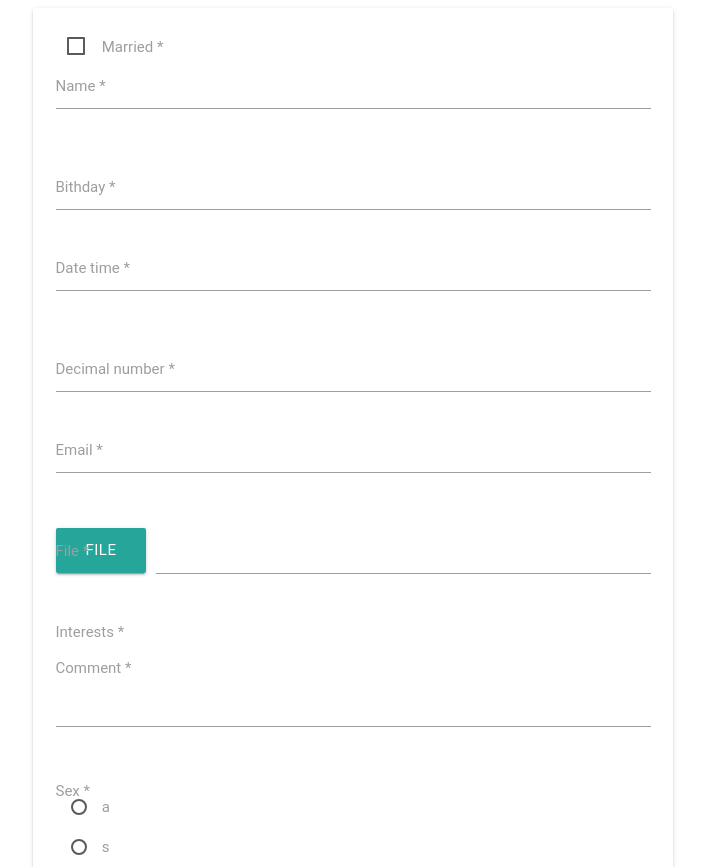
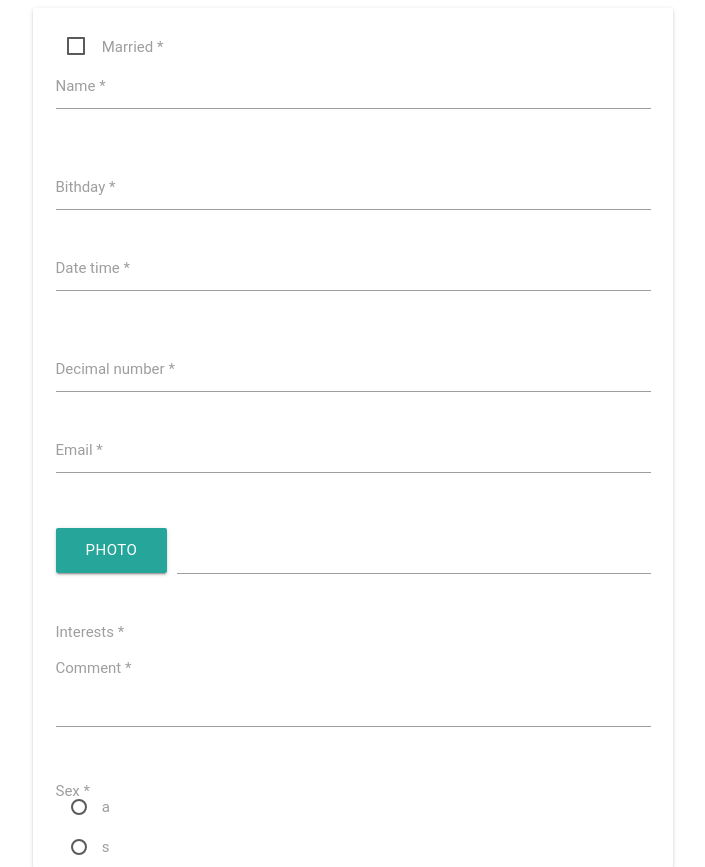
Before and after one commit to utkbansal/crispy-forms-materialize, a Django app: page / in a window 1280 px wide. Shown: the top 867 px of the page, without its empty margins (287-992 px from the left). Run offline with Django 3.2, Linux system fonts and the light colour scheme; some libraries are stand-ins or nearby versions; some web fonts are replaced.

Commit message:
Changes rendering of file field
* The label for file field is not shown, instead the button has the
field name

```diff
--- a/former/crispy_forms_materialize/templates/materialize/field.html
+++ b/former/crispy_forms_materialize/templates/materialize/field.html
@@ -14,32 +14,39 @@
                     {% crispy_field field %}
                 {% endif %}
 
-                <label for="{{ field.id_for_label }}"
-                       {% if field.field.required %}class="required"{% endif %}>
-                    {{ field.label|safe }}{% if field.field.required %}
-                        <span class="asterisk"> *</span>{% endif %}
-                </label>
+                {% if field|is_file %}
+                    {% include 'materialize/layout/file.html' %}
+                {% endif %}
+
+                {# do not add label to file field #}
+                {% if not field|is_file %}
+
+                    <label for="{{ field.id_for_label }}"
+                           {% if field.field.required %}class="required"{% endif %}>
+                        {{ field.label|safe }}{% if field.field.required %}
+                            <span class="asterisk"> *</span>{% endif %}
+                    </label>
+
+                {% endif %}
             {% endif %}
 
             {% if field|is_checkboxselectmultiple %}
                 {% include 'materialize/layout/checkboxselectmultiple.html' %}
             {% endif %}
 
-            {#        CUSTOM CODE  ###############}
+            {###############  CUSTOM CODE  ###############}
 
             {% if field|is_textarea %}
                 {% include 'materialize/layout/textarea.html' %}
             {% endif %}
 
-            {% if field|is_file %}
-                {% include 'materialize/layout/file.html' %}
-            {% endif %}
+
 
             {% if field|is_radioselect %}
                 {% include 'materialize/layout/radio_select.html' %}
             {% endif %}
 
-            {% if not field|is_checkbox and not field|is_checkboxselectmultiple and not field|is_textarea and not field|is_file  and not field|is_radioselect%}
+            {% if not field|is_checkbox and not field|is_checkboxselectmultiple and not field|is_textarea and not field|is_file  and not field|is_radioselect %}
                 {% crispy_field field %}
             {% endif %}
 
--- a/former/crispy_forms_materialize/templates/materialize/layout/file.html
+++ b/former/crispy_forms_materialize/templates/materialize/layout/file.html
@@ -1,5 +1,5 @@
 <div class="btn">
-    <span>File</span>
+    <span>{{ field.html_name }}</span>
     <input type="file">
 </div>
 <div class="file-path-wrapper">
--- a/former/tester/forms.py
+++ b/former/tester/forms.py
@@ -18,7 +18,7 @@
     decimal_number = forms.DecimalField()
     email = forms.EmailField()
     # Problems in rendering
-    file = forms.FileField()
+    photo = forms.FileField()
     # No support in materializecss
     interests = forms.MultipleChoiceField(choices=choices)
     comment = forms.CharField(widget=forms.Textarea)
```
